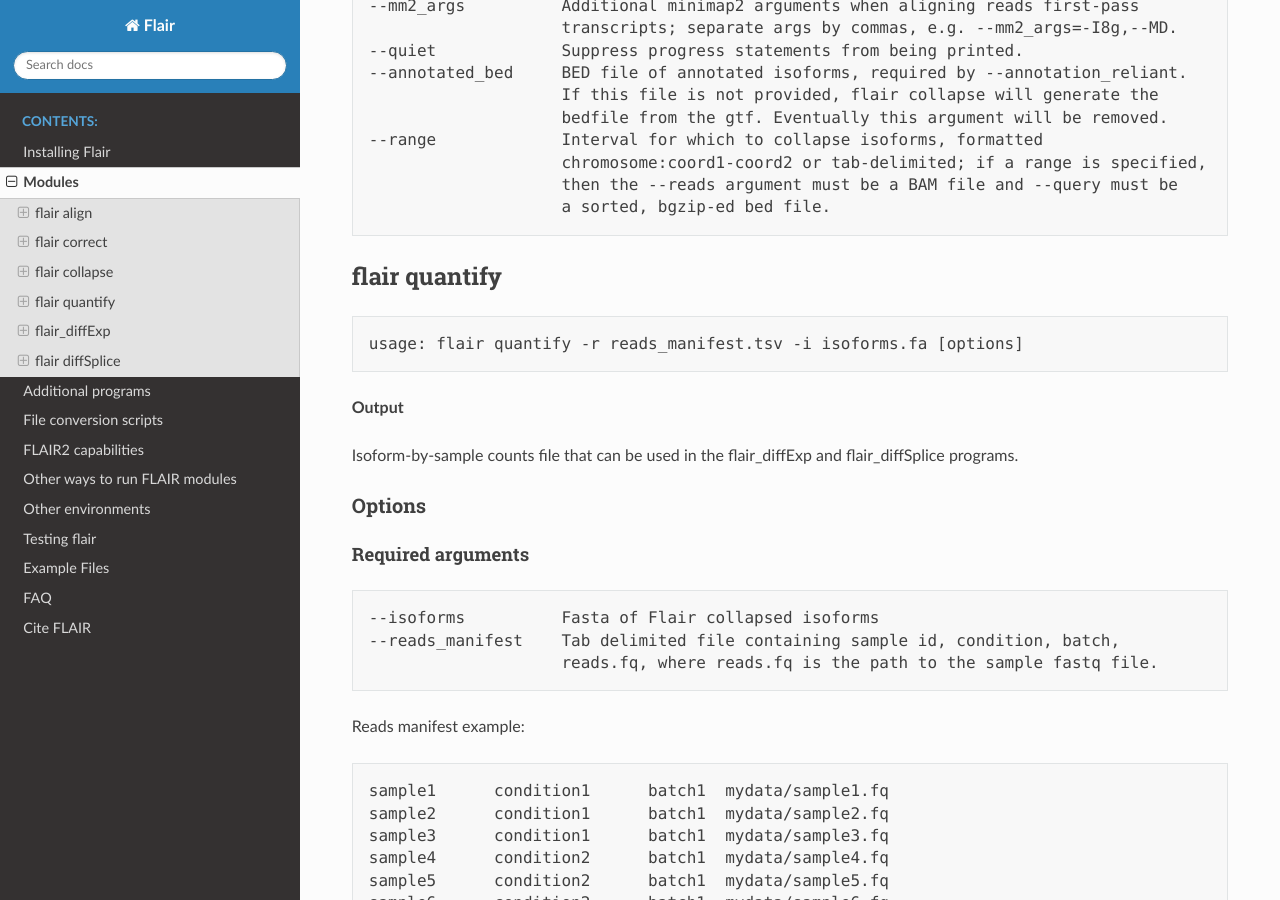
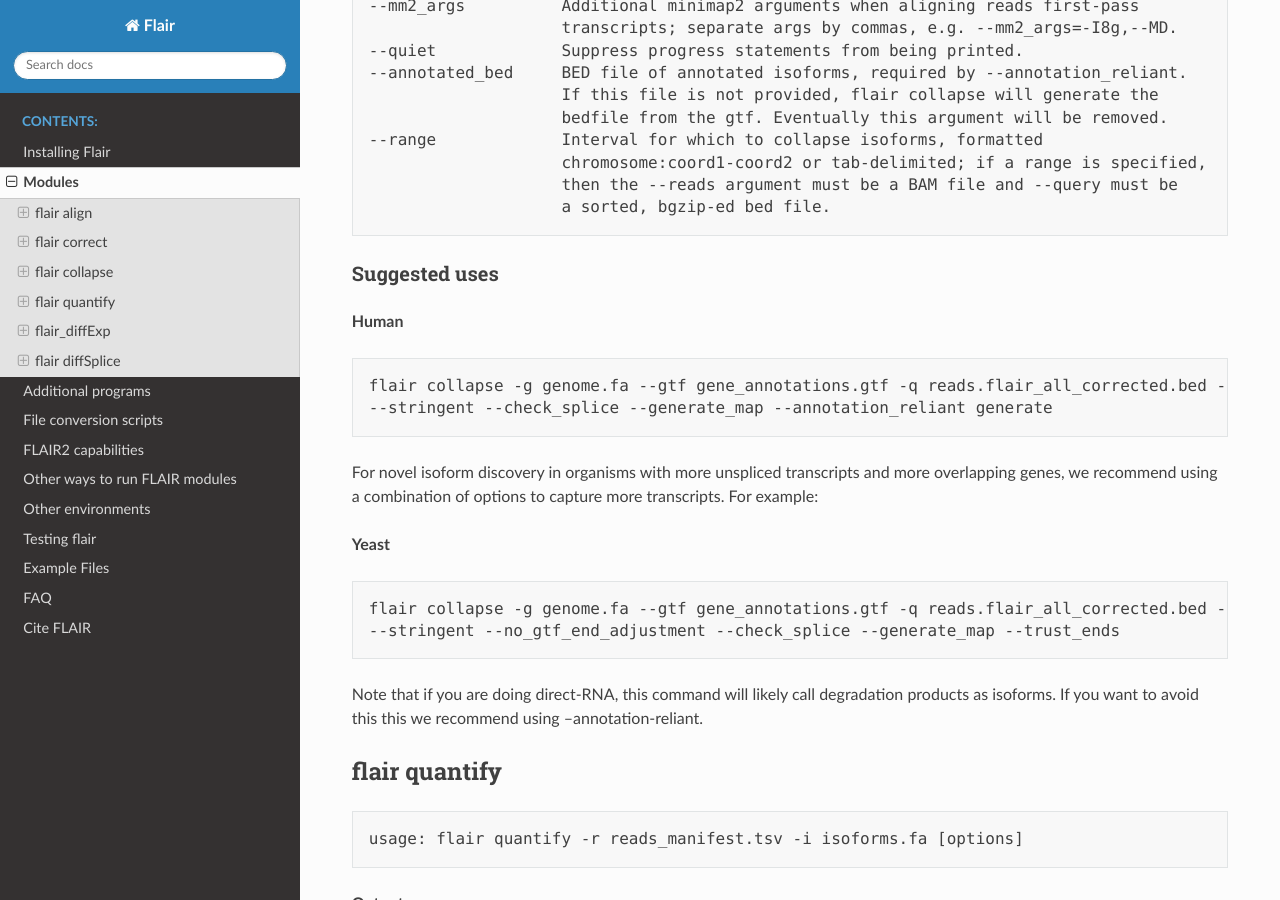
Before and after one commit to BrooksLabUCSC/flair, a Sphinx documentation site: the page built from docs/source/modules.rst, in a window 1280 px wide and 900 px high, scrolled down 5948 px. Built offline with Sphinx 7.4.7 and the Read the Docs theme 2.0.0, drawn with Linux system fonts in a browser that asks for light colours.

Commit message:
adding yeast specific parameter example to flair collapse

```diff
--- a/docs/source/modules.rst
+++ b/docs/source/modules.rst
@@ -311,6 +311,28 @@
 
 .. _quantify-label:
 
+
+Suggested uses
+--------------
+
+**Human**
+
+.. code:: text
+
+    flair collapse -g genome.fa --gtf gene_annotations.gtf -q reads.flair_all_corrected.bed -r reads.fastq
+    --stringent --check_splice --generate_map --annotation_reliant generate
+
+For novel isoform discovery in organisms with more unspliced transcripts and more overlapping genes, we recommend using a combination of options to capture more transcripts. For example:
+
+**Yeast**
+
+.. code:: text
+
+    flair collapse -g genome.fa --gtf gene_annotations.gtf -q reads.flair_all_corrected.bed -r reads.fastq
+    --stringent --no_gtf_end_adjustment --check_splice --generate_map --trust_ends
+
+Note that if you are doing direct-RNA, this command will likely call degradation products as isoforms. If you want to avoid this this we recommend using --annotation-reliant.
+
 flair quantify
 ==============
 
```
